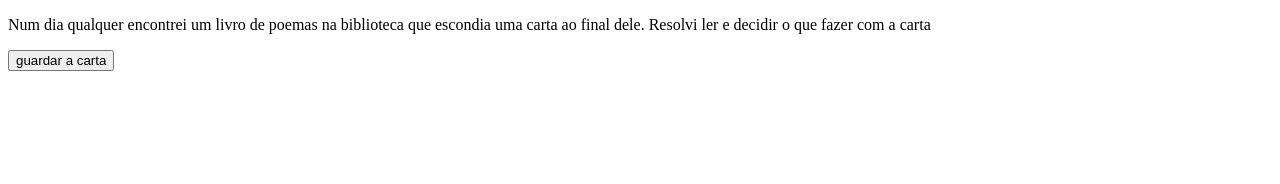
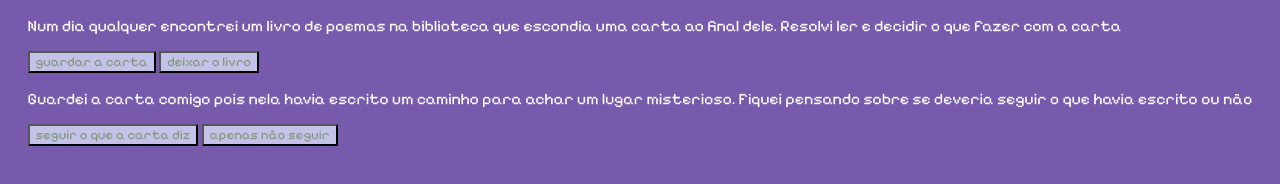
Before and after one commit to sweeteduhtml/edujogo, a plain HTML site: page index.html in a window 1280 px wide. Drawn offline with Linux system fonts and the light colour scheme.

Commit message:
Add files via upload

```diff
--- a/index.html
+++ b/index.html
@@ -3,13 +3,23 @@
 <head>
     <meta charset="UTF-8">
     <meta name="viewport" content="width=device-width, initial-scale=1.0">
+    <link rel="stylesheet" href="style.css"><link rel="preconnect" href="https://fonts.googleapis.com">
+    <link rel="preconnect" href="https://fonts.gstatic.com" crossorigin>
+    <link href="https://fonts.googleapis.com/css2?family=Pixelify+Sans:wght@400..700&display=swap" rel="stylesheet">
+
     <title>O livro perdido</title>
 </head>
 <body>
     <main>
-    <div>
+    <div class="passo ativo" id="passo-0">
         <p>Num dia qualquer encontrei um livro de poemas na biblioteca que escondia uma carta ao final dele. Resolvi ler e decidir o que fazer com a carta</p>
-        <button class="btn-proximo">guardar a carta</button>
+        <button class="btn-proximo" data-proximo="1">guardar a carta</button>
+        <button class="btn-proximo" data-proximo="2">deixar o livro</button>
+    </div>
+    <div class="passo" id="passo-1">
+      <p>Guardei a carta comigo pois nela havia escrito um caminho para achar um lugar misterioso. Fiquei pensando sobre se deveria seguir o que havia escrito ou não</p>
+      <button class="btn-proximo" data-proximo="3">seguir o que a carta diz</button>
+      <button class="btn-proximo" data-proximo="4">apenas não seguir</button>
 
     </div>
 
--- /dev/null
+++ b/style.css
@@ -0,0 +1,15 @@
+body{
+    background-color: rgb(119, 90, 172);
+    color: white;
+    font-family:"Pixelify Sans", sans-serif;
+    display: flex;
+    justify-content:center ;
+    height: 700px;
+    margin: 0;
+}
+button {
+    background-color: rgb(195, 195, 233);
+    color: rgb(131, 150, 124);
+    font-family:"Pixelify Sans", sans-serif;
+
+}
```
